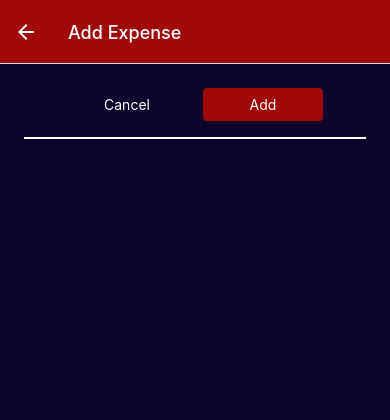
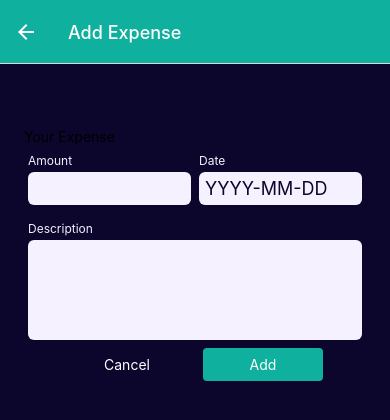
Before and after one commit to caapppaa/Banking_APP, a React Native app: screen /ManageExpense in a window 390 px wide. Shown: the top 420 px of the page. Built offline with nearby package versions, Linux system fonts and the light colour scheme.

Commit message:
Adding Add Expense Screen
Implementing add expense form

```diff
--- a/App.js
+++ b/App.js
@@ -16,6 +16,8 @@ const BottomTabs = createBottomTabNavigator();
 
 function ExpensesOverview() {
   return (
+    <>
+      <StatusBar style="light" />
       <ExpensesContextProvider>
         <BottomTabs.Navigator
           screenOptions={({ navigation }) => ({
@@ -23,9 +25,15 @@ function ExpensesOverview() {
             headerTintColor: "white",
             tabBarStyle: { backgroundColor: GlobalStyles.colors.primary500 },
             tabBarActiveTintColor: GlobalStyles.colors.accent500,
-        headerRight: ( {tintColor}) => (<IconButton icon="add" size={30} color={tintColor} onPress={() => {
-          navigation.navigate('ManageExpense')
-        }}/>
+            headerRight: ({ tintColor }) => (
+              <IconButton
+                icon="add"
+                size={30}
+                color={tintColor}
+                onPress={() => {
+                  navigation.navigate("ManageExpense");
+                }}
+              />
             ),
           })}
         >
@@ -53,6 +61,7 @@ function ExpensesOverview() {
           />
         </BottomTabs.Navigator>
       </ExpensesContextProvider>
+    </>
   );
 }
 
@@ -61,18 +70,24 @@ export default function App() {
     <>
       <StatusBar style="auto" />
       <NavigationContainer>
-        <Stack.Navigator screenOptions={{
-          headerStyle: {backgroundColor: GlobalStyles.colors.primary500},
-          headerTintColor: 'white'
-        }}>
+        <Stack.Navigator
+          screenOptions={{
+            headerStyle: { backgroundColor: GlobalStyles.colors.primary500 },
+            headerTintColor: "white",
+          }}
+        >
           <Stack.Screen
             name="ExpensesOverview"
             component={ExpensesOverview}
             options={{ headerShown: false }}
           />
-          <Stack.Screen name="ManageExpense" component={ManageExpense} options={{
-            presentation: 'modal'
-          }}/>
+          <Stack.Screen
+            name="ManageExpense"
+            component={ManageExpense}
+            options={{
+              presentation: "modal",
+            }}
+          />
         </Stack.Navigator>
       </NavigationContainer>
     </>
--- a/components/ExpensesOutput/ExpensesOutput.js
+++ b/components/ExpensesOutput/ExpensesOutput.js
@@ -1,14 +1,19 @@
-import { View, StyleSheet } from "react-native";
+import { View, StyleSheet, Text } from "react-native";
 
 import ExpensesSummary from "./ExpensesSummary";
 import ExpensesList from "./ExpensesList";
 import { GlobalStyles } from "../../constants/styles";
 
-function ExpensesOutput({ expenses, expensesPeriod }) {
+function ExpensesOutput({ expenses, expensesPeriod, fallbackText }) {
+  let content = <Text style={styles.infoText}>{fallbackText}</Text>
+
+  if (expenses.length > 0) {
+    content = <ExpensesList expenses={expenses} />
+  }
   return (
   <View style={styles.container}>
     <ExpensesSummary expenses={expenses} periodName={expensesPeriod} />
-    <ExpensesList expenses={expenses}/>
+    {content}
   </View>
   )
 }
@@ -21,6 +26,12 @@ const styles = StyleSheet.create({
         paddingTop: 10,
         backgroundColor: GlobalStyles.colors.primary700,
 
+    },
+    infoText: {
+      color: 'white',
+      fontSize: 16,
+      textAlign: 'center',
+      margin: 32
     }
 })
 
--- /dev/null
+++ b/components/ManageExpense/ExpenseForm.js
@@ -0,0 +1,57 @@
+import { View, StyleSheet, Text } from "react-native";
+import Input from "./Input";
+
+function ExpenseForm() {
+  function amountChangedHandler() {}
+  return (
+    <View style={styles.form}>
+        <Text styles={styles.title}>Your Expense</Text>
+      <View style={styles.inputsRow}>
+        <Input
+          style={styles.rowInput}
+          label="Amount"
+          textInputConfig={{
+            keyboardType: "decimal-pad",
+            onChangeText: amountChangedHandler,
+          }}
+        />
+        <Input
+          style={styles.rowInput}
+          label="Date"
+          textInputConfig={{
+            placeholder: "YYYY-MM-DD",
+            maxLength: 10,
+            onChangeText: () => {},
+          }}
+        />
+      </View>
+      <Input
+        label="Description"
+        textInputConfig={{
+          multiline: true,
+          autoCorrect: false,
+        }}
+      />
+    </View>
+  );
+}
+
+const styles = StyleSheet.create({
+  form: {
+    marginTop: 40
+  },
+  title: {
+    fontSize: 18,
+    fontWeight: 'bold',
+    color: 'white'
+  },
+  inputsRow: {
+    flexDirection: "row",
+    justifyContent: "space-between",
+  },
+  rowInput: {
+    flex: 1,
+  },
+});
+
+export default ExpenseForm;
--- /dev/null
+++ b/components/ManageExpense/Input.js
@@ -0,0 +1,43 @@
+import { View, Text, TextInput, StyleSheet } from "react-native";
+import { GlobalStyles } from "../../constants/styles";
+
+function Input({ label, textInputConfig, style }) {
+
+    const inputStyles = [styles.input];
+
+    if (textInputConfig && textInputConfig.multiline) {
+        inputStyles.push(styles.inputMultiline)
+    }
+
+  return (
+    <View style={[styles.inputContainer, style]}>
+      <Text style={styles.label}>{label}</Text>
+      <TextInput style={inputStyles} {...textInputConfig} />
+    </View>
+  );
+}
+
+const styles = StyleSheet.create({
+  inputContainer: {
+    marginHorizontal: 4,
+    marginVertical: 8,
+  },
+  label: {
+    fontSize: 12,
+    color: GlobalStyles.colors.primary100,
+    marginBottom: 4,
+  },
+  input: {
+    backgroundColor: GlobalStyles.colors.primary100,
+    padding: 6,
+    borderRadius: 6,
+    fontSize: 18,
+    color: GlobalStyles.colors.primary700,
+  },
+  inputMultiline: {
+    minHeight: 100,
+    textAlignVertical: 'top'
+  }
+});
+
+export default Input;
--- a/constants/styles.js
+++ b/constants/styles.js
@@ -4,12 +4,12 @@ export const GlobalStyles = {
       primary100: '#f5f1ff',
       primary200: '#ffffff',
       primary400: '#000000',
-      primary500: '#9f0909',
-      primary700: '#0b1341',
+      primary500: '#0fb09d',
+      primary700: '#0c052c',
       primary800: '#0c052c',
       accent500: '#d7d7d7',
       error50: '#fcc4e4',
-      error500: '#9b095c',
+      error500: '#0f5c2d',
       gray500: '#39324a',
       gray700: '#221c30',
     },
--- a/screens/AllExpenses.js
+++ b/screens/AllExpenses.js
@@ -1,11 +1,16 @@
-import { useContext } from 'react';
-import ExpensesOutput from '../components/ExpensesOutput/ExpensesOutput';
-import { ExpensesContext } from '../store/expenses-context';
+import { useContext } from "react";
+import ExpensesOutput from "../components/ExpensesOutput/ExpensesOutput";
+import { ExpensesContext } from "../store/expenses-context";
 
 function AllExpenses() {
-    const expensesCtx = useContext(ExpensesContext);
-    return <ExpensesOutput expensesPeriod='Total' expenses={expensesCtx.expenses}/>
-
+  const expensesCtx = useContext(ExpensesContext);
+  return (
+    <ExpensesOutput
+      expensesPeriod="Total"
+      expenses={expensesCtx.expenses}
+      fallbackText="No expenses found"
+    />
+  );
 }
 
 export default AllExpenses;
--- a/screens/ManageExpense.js
+++ b/screens/ManageExpense.js
@@ -1,16 +1,17 @@
 import { useLayoutEffect, useContext } from "react";
-import { Text, View, StyleSheet } from "react-native";
+import { Text, View, StyleSheet, TextInput } from "react-native";
 import IconButton from "../components/UI/IconButton";
 import { GlobalStyles } from "../constants/styles";
 import Button from "../components/UI/Button";
 import { ExpensesContext } from "../store/expenses-context";
 import ExpensesSummary from "../components/ExpensesOutput/ExpensesSummary";
+import ExpenseForm from "../components/ManageExpense/ExpenseForm";
 
 function ManageExpense({ route, navigation }) {
-    const expensesCtx = useContext(ExpensesContext);
+  const expensesCtx = useContext(ExpensesContext);
 
-    const editedExpenseId = route.params?.expenseId;
-    const isEditing = !!editedExpenseId;
+  const editedExpenseId = route.params?.expenseId;
+  const isEditing = !!editedExpenseId;
 
   useLayoutEffect(() => {
     navigation.setOptions({
@@ -27,15 +28,23 @@ function ManageExpense({ route, navigation }) {
   }
   function confirmHandler() {
     if (isEditing) {
-      expensesCtx.updateExpense(
-        editedExpenseId, {description: 'TestUpdate', amount: 23.99, date: new Date('2024-05-19')});
+      expensesCtx.updateExpense(editedExpenseId, {
+        description: "TestUpdate",
+        amount: 23.99,
+        date: new Date("2024-05-19"),
+      });
     } else {
-      expensesCtx.addExpense({description: 'Test', amount: 19.99, date: new Date('2022-05-19')});
+      expensesCtx.addExpense({
+        description: "Test",
+        amount: 19.99,
+        date: new Date("2022-05-19"),
+      });
     }
     navigation.goBack();
   }
   return (
     <View style={styles.container}>
+      <ExpenseForm />
       <View style={styles.buttons}>
         <Button mode="flat" onPress={cancelHandler} style={styles.buttonStyle}>
           Cancel
@@ -44,17 +53,16 @@ function ManageExpense({ route, navigation }) {
           {isEditing ? "Update" : "Add"}
         </Button>
       </View>
-
-      <View style={styles.deleteContainer}>
-        {isEditing && (
+      {isEditing && (
+        <View style={styles.deleteContainer}>
           <IconButton
             icon="trash"
             color={GlobalStyles.colors.error500}
             size={36}
             onPress={deleteExpenseHandler}
           />
-        )}
-      </View>
+        </View>
+      )}
     </View>
   );
 }
--- a/screens/RecentExpenses.js
+++ b/screens/RecentExpenses.js
@@ -13,7 +13,7 @@ function RecentExpenses() {
         return (expense.date >= date7DaysAgo) && (expense.date <= today);
     });
 
-    return <ExpensesOutput expensesPeriod='Last 7 Days' expenses={recentExpenses}/>
+    return <ExpensesOutput expensesPeriod='Last 7 Days' expenses={recentExpenses} fallbackText='No expenses registered'/>
 }
 
 export default RecentExpenses;
--- a/store/expenses-context.js
+++ b/store/expenses-context.js
@@ -23,7 +23,7 @@ const DUMMY_EXPENSES = [
     id: "e4",
     description: "Guitar Pickups",
     amount: 160,
-    date: new Date("2024-04-21"),
+    date: new Date("2024-04-02"),
   },
   {
     id: "e5",
```
Lines whose indentation alone changed are shown as unchanged.
